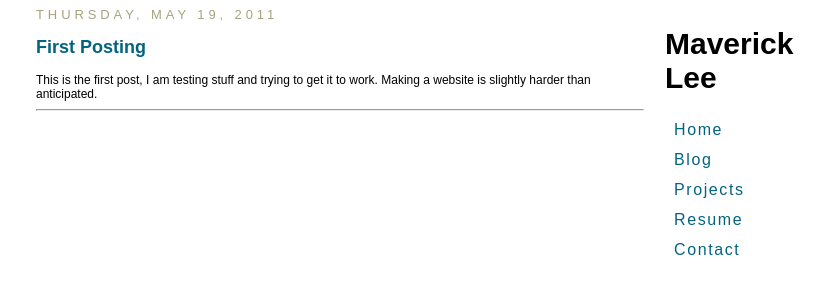
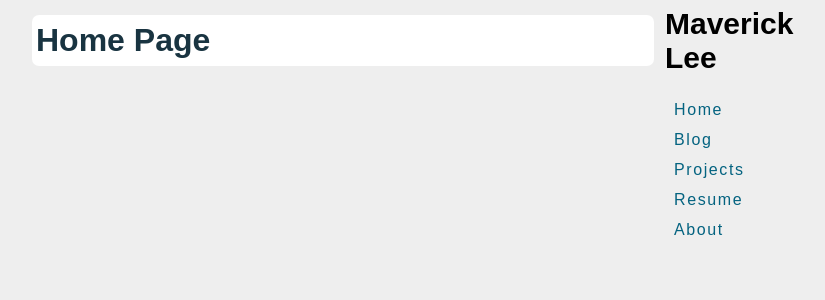
Before and after one commit to mavlee/mavlee.github.com, a Jekyll site: the page built from index.html, in a window 1280 px wide. Shown: the top 300 px of the page, without its empty margins (208-1033 px from the left). Built offline with Jekyll 4.4.1, drawn with Linux system fonts in a browser that asks for light colours; Markdown is read by kramdown in place of the engine named in the settings.

Commit message:
Add contact info, minor styling, changed directories

```diff
--- a/_config.yml
+++ b/_config.yml
@@ -1,3 +1,26 @@
-source: .
-destination: ./_site
-plugins: ./_plugins
+safe : true
+
+base-url : /
+source : .
+destination : ./_site
+plugins : ./_plugins
+
+pygments : true
+markdown : maruku
+permalink : /blog/:year/:month/:day/:title
+
+
+# My own config
+
+asset_version: 1
+
+css_root: /css
+
+css:
+
+- mav.css
+
+exclude:
+- README.md
+- CNAME
+- .gitignore
--- a/_layouts/default.html
+++ b/_layouts/default.html
@@ -3,9 +3,8 @@
   <head>
     <meta http-equiv="Content-Type" content="text/html; charset=utf-8" />
     <meta name="description" content="food, fun, programming, mechatronics" />
-    <link rel="stylesheet" type="text/css" media="all" href="/css/mav.css" />
     {% for css in site.css %}
-    <link rel="stylesheet" type="text/css" media="all" href="{{ css }}" />
+    <link rel="stylesheet" type="text/css" media="all" href="{{ site.css_root }}/{{ css }}" />
     {% endfor %}
     <title>Maverick Lee - {{ page.title }}</title>
     <title>{{ page.title }}</title>
@@ -21,10 +20,10 @@
     <div class="rightNav">
       <h1>Maverick Lee</h1>
       <span><a href="/">Home</a></span>
-      <span><a href="/">Blog</a></span>
+      <span><a href="/blog">Blog</a></span>
       <span><a href="/projects">Projects</a></span>
       <span><a href="/resume">Resume</a></span>
-      <span><a href="/contact">Contact</a>
+      <span><a href="/about">About</a>
     </div>
   </body>
 </html>
--- a/_posts/2011-05-19-first-post.html
+++ b/_posts/2011-05-19-first-post.html
@@ -3,5 +3,5 @@ layout: default
 title: First Posting
 ---
 
-This is the first post, I am testing stuff and trying to get it to work.
-Making a website is slightly harder than anticipated.
+<p>This is the first post, I am testing stuff and trying to get it to work.
+Making a website is slightly harder than anticipated.</p>
--- a/css/mav.css
+++ b/css/mav.css
@@ -1,9 +1,9 @@
 body {
   width: 800px;
   margin: 0 auto;
-  background-color: #FFFFFF;
+  background-color: #EEEEEE;
   font-family: "ff-din-web-1","ff-din-web-2", sans-serif;
-  color: #A7A37E;
+  color: #000000;
   text-decoration: none;
 }
 
@@ -30,12 +30,26 @@ a, a:visited {
 }
 
 .content {
+  background-color: #FFFFFF;
   position: relative;
   float: left;
-  width: 608px;
+  width: 614px;
   border: 1px black;
   padding: 7px 4px 7px 4px;
-  margin: 0 4px 0 0;
+  margin: 15px 0 0 0;
+  -webkit-border-radius: 7px;
+  -moz-border-radius: 7px;
+  border-radius: 7px;
+}
+
+.content h1, .content p, .content span {
+  margin-left: 5px;
+  margin-left: 5px;
+}
+
+.content h1 {
+  color: #193441;
+  margin: 0 auto;
 }
 
 .content a:hover {
@@ -43,16 +57,20 @@ a, a:visited {
 }
 
 .post {
+  margin-left: 5px;
+  margin-right: 5px;
   color: #000000;
-  font-size: 12px;
+  font-size: 10;
 }
 
-.post h2 {
+.post h1 {
+  font-family: Arial, Helvetica, sans-serif;
   color: #046380;
-  font-size: 18px;
+  font-size: 50px;
 }
 
 .date {
+  margin: 0 auto;
   color: #A7A37E;
   font-size: 13px;
   letter-spacing: 0.3em;
@@ -70,6 +88,7 @@ a, a:visited {
 .rightNav h1 {
   font-size: 30px;
   color: #000000;
+  margin-top: 0px;
 }
 
 .rightNav span {
@@ -79,7 +98,7 @@ a, a:visited {
   letter-spacing: 0.1em;
 }
 
-.rightNav a, a:visited {
+.rightNav a, .rightNav a:visited {
   padding-left: 9px;
   display: block;
   text-decoration: none;
--- a/index.html
+++ b/index.html
@@ -3,11 +3,4 @@ layout: default
 title: Home
 ---
 
-{% for post in site.posts limit:5 %}
-<div class="post">
-  <span class="date">{{ post.date | date: "%A, %B %d, %Y" | upcase }}</span>
-  <h2><a href="{{ post.url }}">{{ post.title }}</a></h2>
-  {{ post.content }}
-</div>
-<hr/>
-{% endfor %}
+<h1>Home Page</h1>
```
Also changed, not shown: about/index.html (added, +22 -0 lines), blog/index.html (added, +14 -0 lines).
